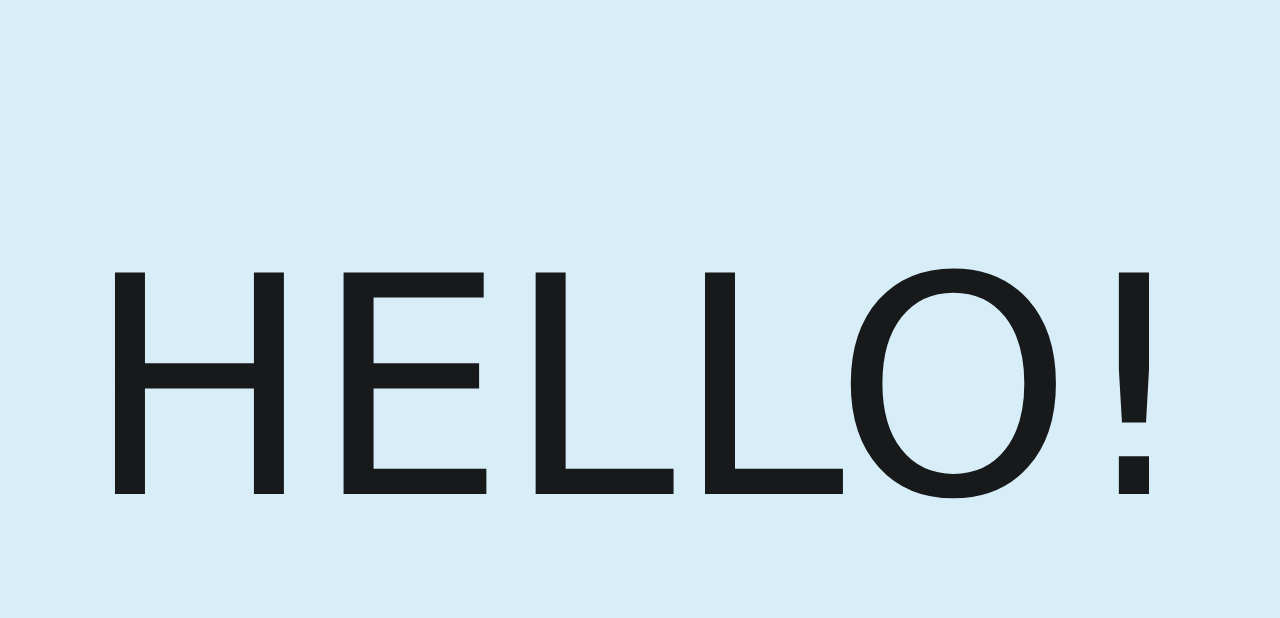
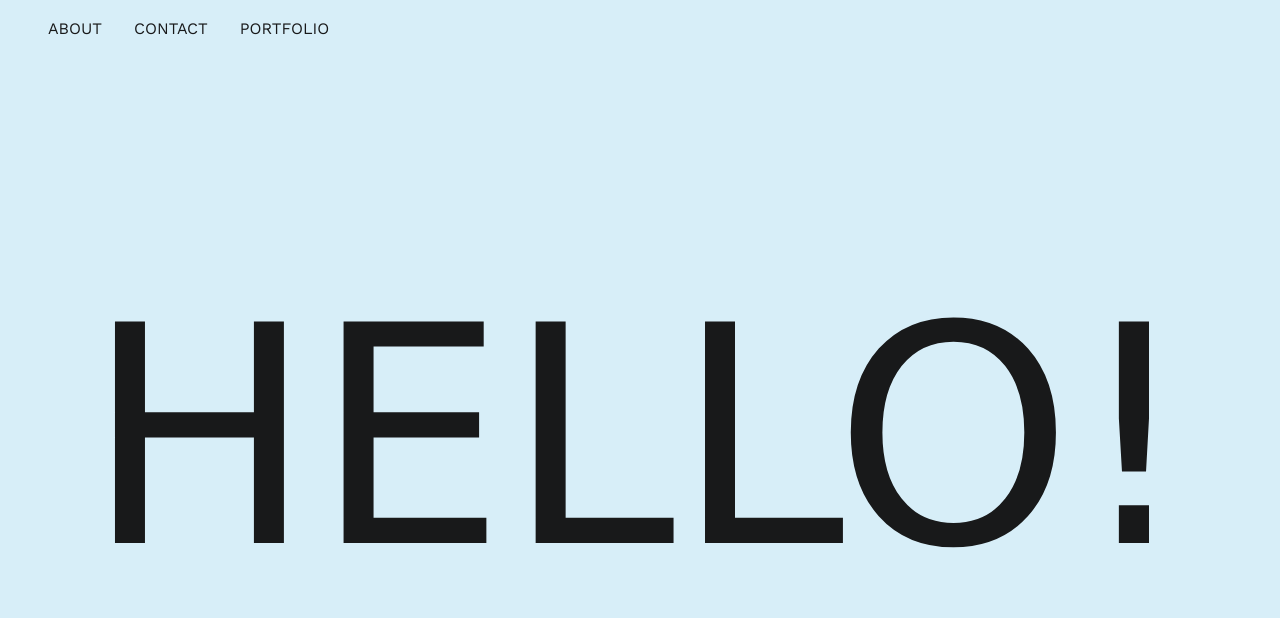
Before and after one commit to lisamarieandersson/portfolio-web-design, a plain HTML site: page index.html in a window 1280 px wide. Shown: the top 618 px of the page. Drawn offline with nearby package versions, Linux system fonts and the light colour scheme; a web font is replaced by a local one.

Commit message:
added navigation menu

```diff
--- a/css/mobile.css
+++ b/css/mobile.css
@@ -9,6 +9,16 @@ font-family: 'Work Sans', sans-serif*/
 
 h1 {
     font-size: 19rem;
+}
+
+li {
+    font-family: 'Work Sans', sans-serif;
+    list-style: none;
+}
+
+a {
+    color: #18191A;
+    text-decoration: none;
 }
 
 .line {
@@ -41,6 +51,15 @@ h1 {
     text-transform: uppercase;
 }
 
+.line-height {
+    line-height: 1.6;
+}
+
 .font-weight-400 {
     font-weight: 400;
 }
+
+
+.margin-right-2 {
+    margin-right: 2rem;
+}
--- a/index.html
+++ b/index.html
@@ -14,6 +14,22 @@
     <script src="./main.js"></script>
 </head>
 <body>
+    <header>
+        <nav>
+            <ul class="flex flex-row">
+                <li class="uppercase line-height margin-right-2">
+                    <a href="">About</a>
+                </li>
+                <li class="uppercase line-height margin-right-2">
+                    <a href="">Contact</a>
+                </li>
+                <li class="uppercase line-height margin-right-2">
+                    <a href="">Portfolio</a>
+                </li>
+            </ul>
+        </nav>
+</header>
+
     <div class="flex flex-column flex-justify-center flex-align-center">
         <h1 id="hello" class="font-weight-400 uppercase"> <!-- JavaScript typeWriter function here --> </h1>
         <div class="line"></div>
```
